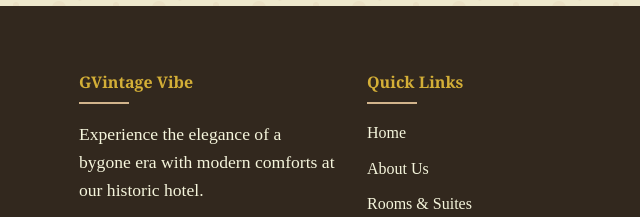
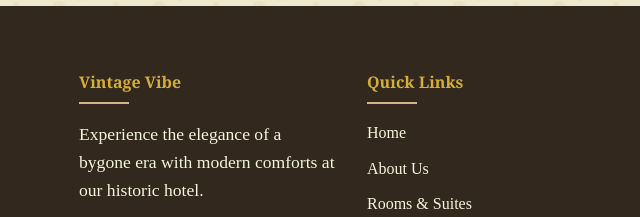
Before and after one commit to arpitkrdhariwal/VintageVibe, a plain HTML site: page index.html in a window 1280 px wide. Shown: the part 6328-6545 px from the top of the page, 0-640 px from the left. Drawn offline with Linux system fonts and the light colour scheme.

Commit message:
correction

```diff
--- a/index.html
+++ b/index.html
@@ -1364,7 +1364,7 @@
     <div class="container">
         <div class="footer-container">
             <div class="footer-col">
-                <h4>GVintage Vibe</h4>
+                <h4>Vintage Vibe</h4>
                 <p>Experience the elegance of a bygone era with modern comforts at our historic hotel.</p>
                 <div class="social-icons">
                     <a href="#" class="social-icon">f</a>
```
